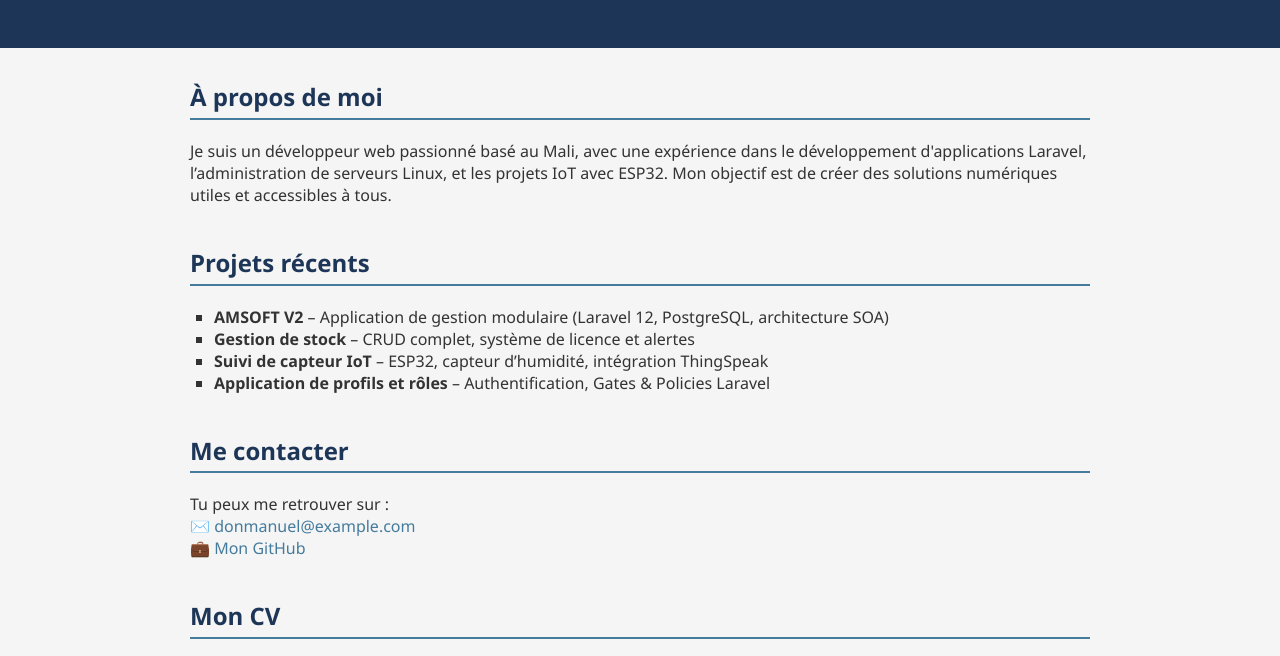
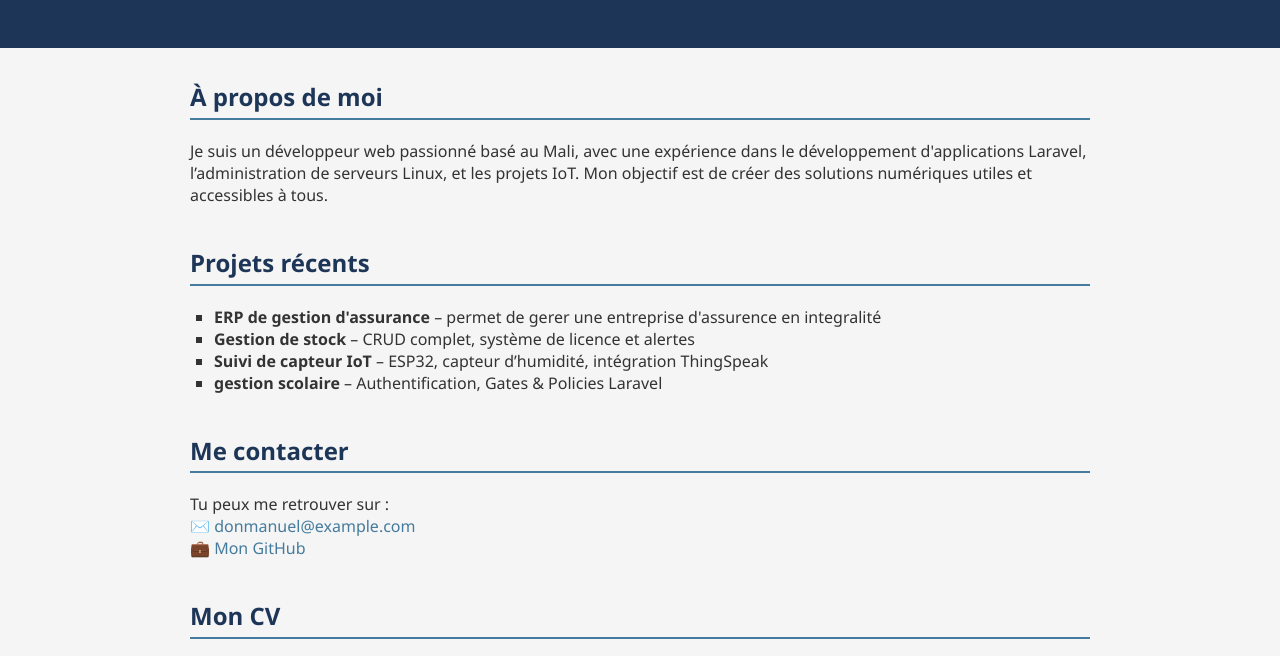
Before and after one commit to 2255-don/donmanuel.github.io, a plain HTML site: page index.html in a window 1280 px wide. Shown: the part 125-781 px from the top of the page. Drawn offline with Linux system fonts and the light colour scheme.

Commit message:
refactoring

```diff
--- a/index.html
+++ b/index.html
@@ -93,7 +93,7 @@
     <section>
       <h2>À propos de moi</h2>
       <p>
-        Je suis un développeur web passionné basé au Mali, avec une expérience dans le développement d'applications Laravel, l’administration de serveurs Linux, et les projets IoT avec ESP32.
+        Je suis un développeur web passionné basé au Mali, avec une expérience dans le développement d'applications Laravel, l’administration de serveurs Linux, et les projets IoT.
         Mon objectif est de créer des solutions numériques utiles et accessibles à tous.
       </p>
     </section>
@@ -101,10 +101,10 @@
     <section>
       <h2>Projets récents</h2>
       <ul>
-        <li><strong>AMSOFT V2</strong> – Application de gestion modulaire (Laravel 12, PostgreSQL, architecture SOA)</li>
+        <li><strong>ERP de gestion d'assurance</strong> – permet de gerer une entreprise d'assurence en integralité</li>
         <li><strong>Gestion de stock</strong> – CRUD complet, système de licence et alertes</li>
         <li><strong>Suivi de capteur IoT</strong> – ESP32, capteur d’humidité, intégration ThingSpeak</li>
-        <li><strong>Application de profils et rôles</strong> – Authentification, Gates & Policies Laravel</li>
+        <li><strong>gestion scolaire</strong> – Authentification, Gates & Policies Laravel</li>
       </ul>
     </section>
 
@@ -113,7 +113,7 @@
       <p>
         Tu peux me retrouver sur :
         <br />
-        ✉️ <a href="mailto:donmanuel@example.com">donmanuel@example.com</a> <br />
+        ✉️ <a href="mailto:traorejouanelle22@gemail.com">donmanuel@example.com</a> <br />
         💼 <a href="https://github.com/DonManuel" target="_blank">Mon GitHub</a>
       </p>
     </section>
```
